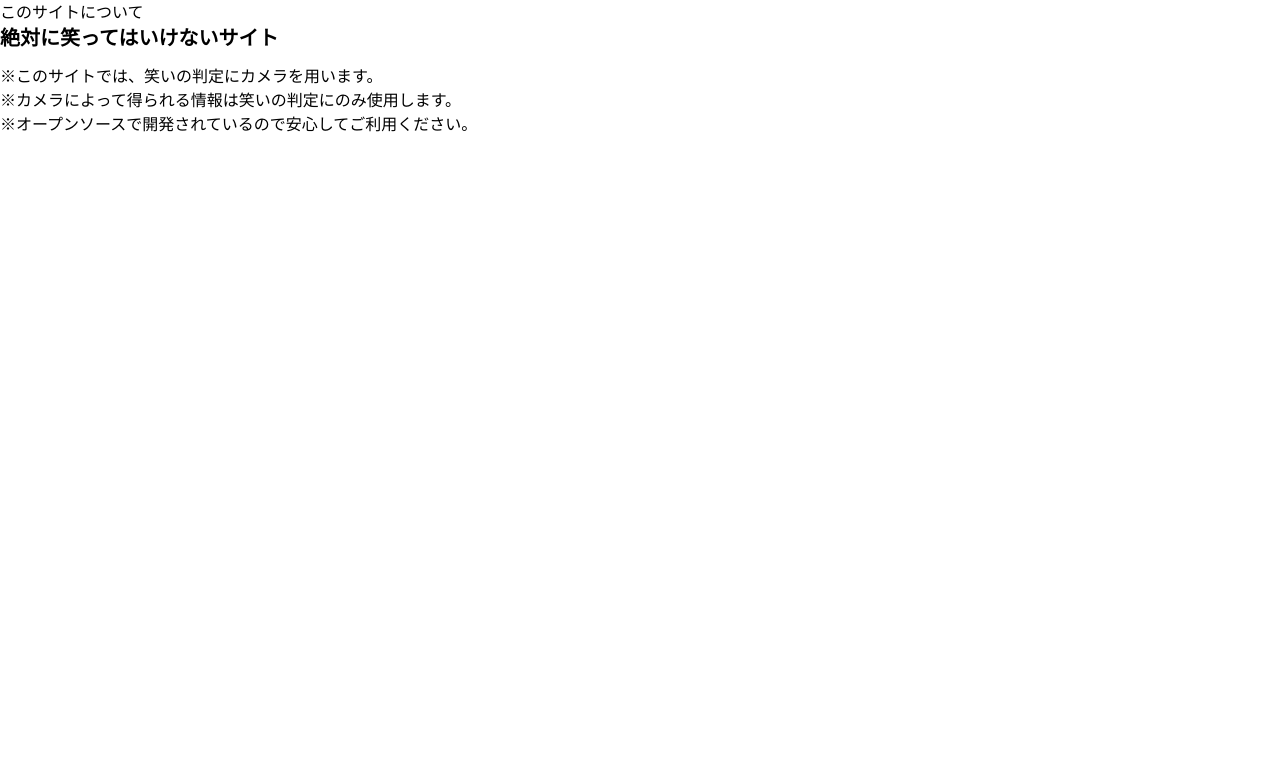
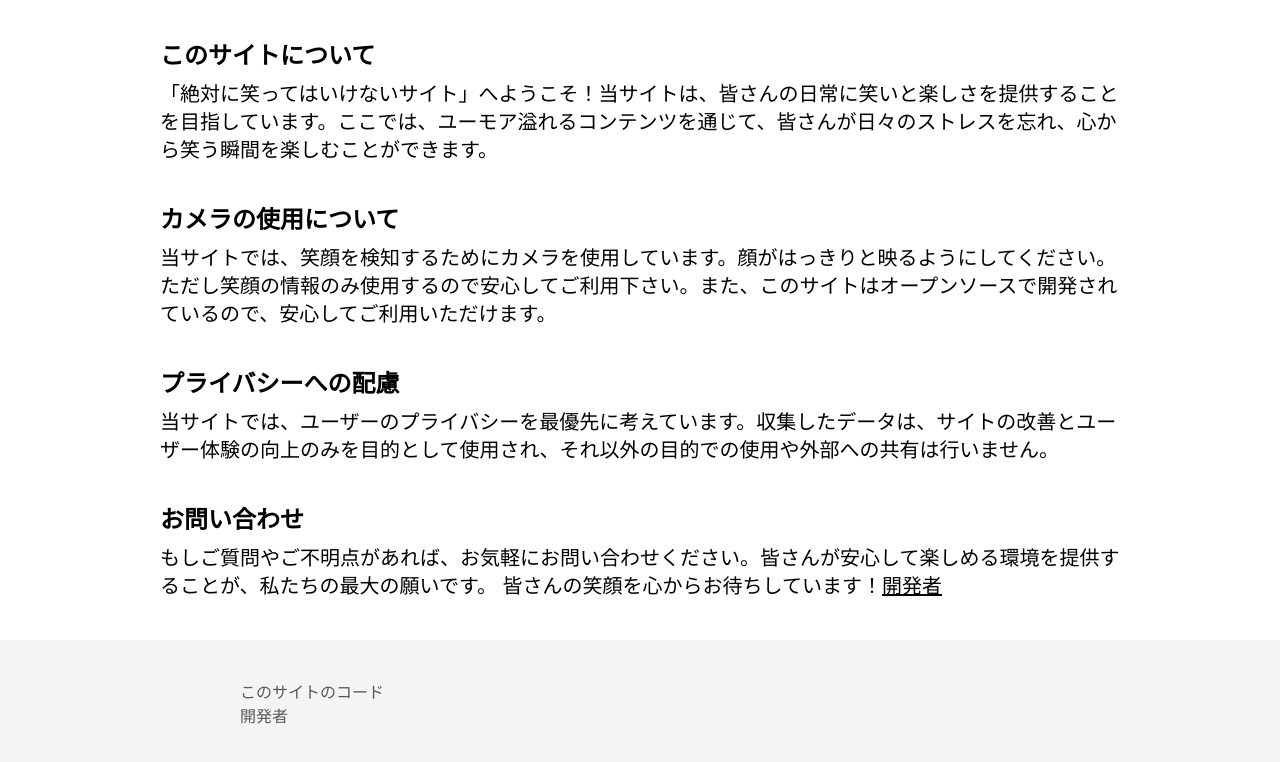
Before and after one commit to y4asse/laughing, a Next.js app: page /about in a window 1280 px wide. Shown: the top 762 px of the page. Built offline with nearby package versions, Linux system fonts and the light colour scheme.

Commit message:
ogpバグってた

```diff
--- a/src/app/about/page.tsx
+++ b/src/app/about/page.tsx
@@ -1,16 +1,36 @@
 import React from 'react'
+import Footer from '../components/Footer'
 
 const Page = () => {
   return (
-    <div>
-      このサイトについて
-      <div>
-        <h1 className="text-xl font-bold">絶対に笑ってはいけないサイト</h1>
-        <p className="mt-3">※このサイトでは、笑いの判定にカメラを用います。</p>
-        <p>※カメラによって得られる情報は笑いの判定にのみ使用します。</p>
-        <p>※オープンソースで開発されているので安心してご利用ください。</p>
+    <>
+      <div className="max-w-[1000px] mx-auto py-10 text-xl px-5">
+        <h1 className="text-2xl font-bold">このサイトについて</h1>
+        <p className="mt-2">
+          「絶対に笑ってはいけないサイト」へようこそ！当サイトは、皆さんの日常に笑いと楽しさを提供することを目指しています。ここでは、ユーモア溢れるコンテンツを通じて、皆さんが日々のストレスを忘れ、心から笑う瞬間を楽しむことができます。
+        </p>
+        <h1 className="text-2xl font-bold mt-10">カメラの使用について</h1>
+        <p className="mt-2">
+          当サイトでは、笑顔を検知するためにカメラを使用しています。顔がはっきりと映るようにしてください。
+        </p>
+        <p>
+          ただし笑顔の情報のみ使用するので安心してご利用下さい。また、このサイトはオープンソースで開発されているので、安心してご利用いただけます。
+        </p>
+        <h1 className="text-2xl font-bold mt-10">プライバシーへの配慮</h1>
+        <p className="mt-2">
+          当サイトでは、ユーザーのプライバシーを最優先に考えています。収集したデータは、サイトの改善とユーザー体験の向上のみを目的として使用され、それ以外の目的での使用や外部への共有は行いません。
+        </p>
+        <h1 className="text-2xl font-bold mt-10">お問い合わせ</h1>
+        <p className="mt-2">
+          もしご質問やご不明点があれば、お気軽にお問い合わせください。皆さんが安心して楽しめる環境を提供することが、私たちの最大の願いです。
+          皆さんの笑顔を心からお待ちしています！
+          <a className="underline" href="https://twitter.com/y4isse">
+            開発者
+          </a>
+        </p>
       </div>
-    </div>
+      <Footer />
+    </>
   )
 }
 
--- a/src/app/components/Header.tsx
+++ b/src/app/components/Header.tsx
@@ -14,7 +14,7 @@ const Header = () => {
           をご覧ください
         </p>
         <p className="mt-2 text-base">
-          ※このサイトでは笑顔の感知にカメラを使用します。カメラの使用を許可し、顔が映るようにしてください
+          ※このサイトでは笑顔の感知にカメラを使用します。カメラの使用を許可し、顔が映るようにしてください。
         </p>
       </div>
     </nav>
--- a/src/app/layout.tsx
+++ b/src/app/layout.tsx
@@ -8,11 +8,11 @@ export const metadata: Metadata = {
   title: '絶対に笑ってはいけないサイト',
   description: 'このサイトは、カメラを用いて笑いを検知します。サイト内にある動画を見て笑わないように頑張りましょう。',
   openGraph: {
-    images: '/imgs/warai.png'
+    images: 'https://dont-laugh.pages.dev//imgs/warai.png'
   },
   twitter: {
     title: '絶対に笑ってはいけないサイト',
-    images: '/imgs/warai.png',
+    images: 'https://dont-laugh.pages.dev/imgs/warai.png',
     card: 'summary'
   }
 }
```
